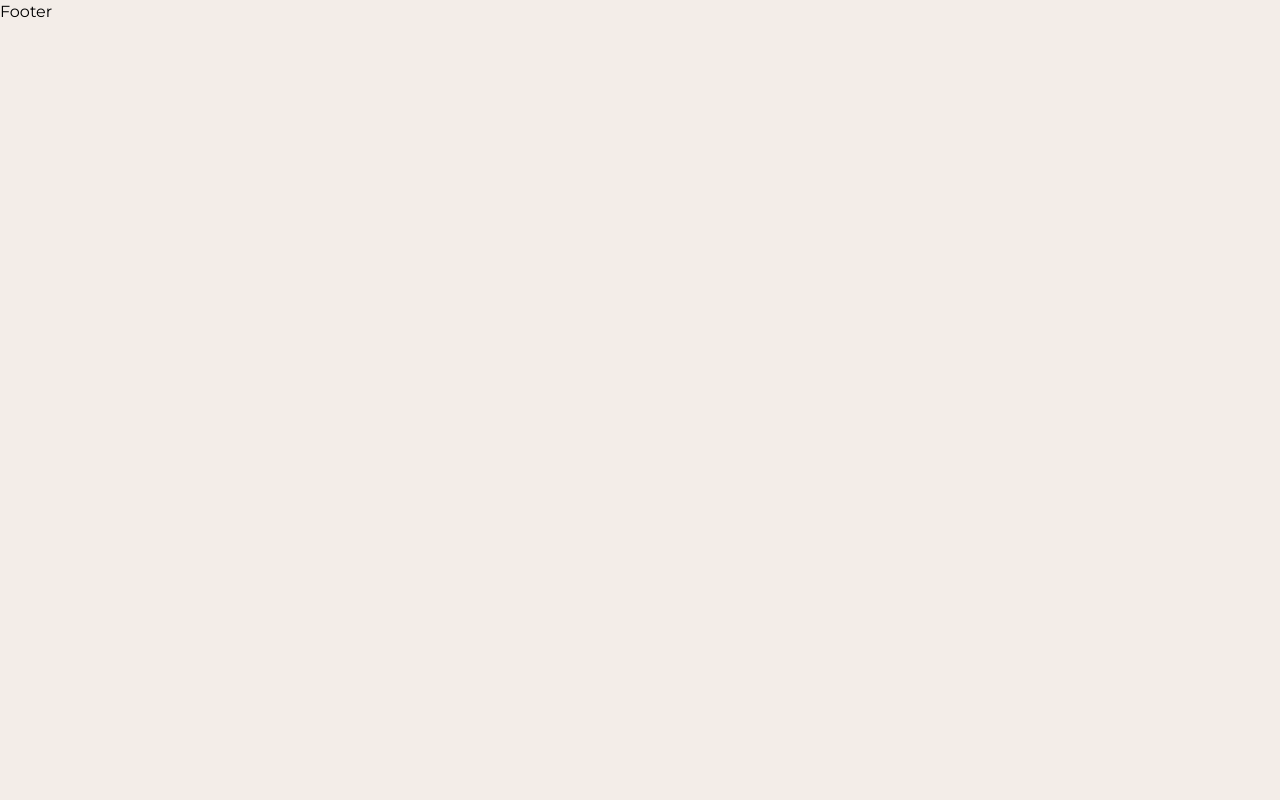
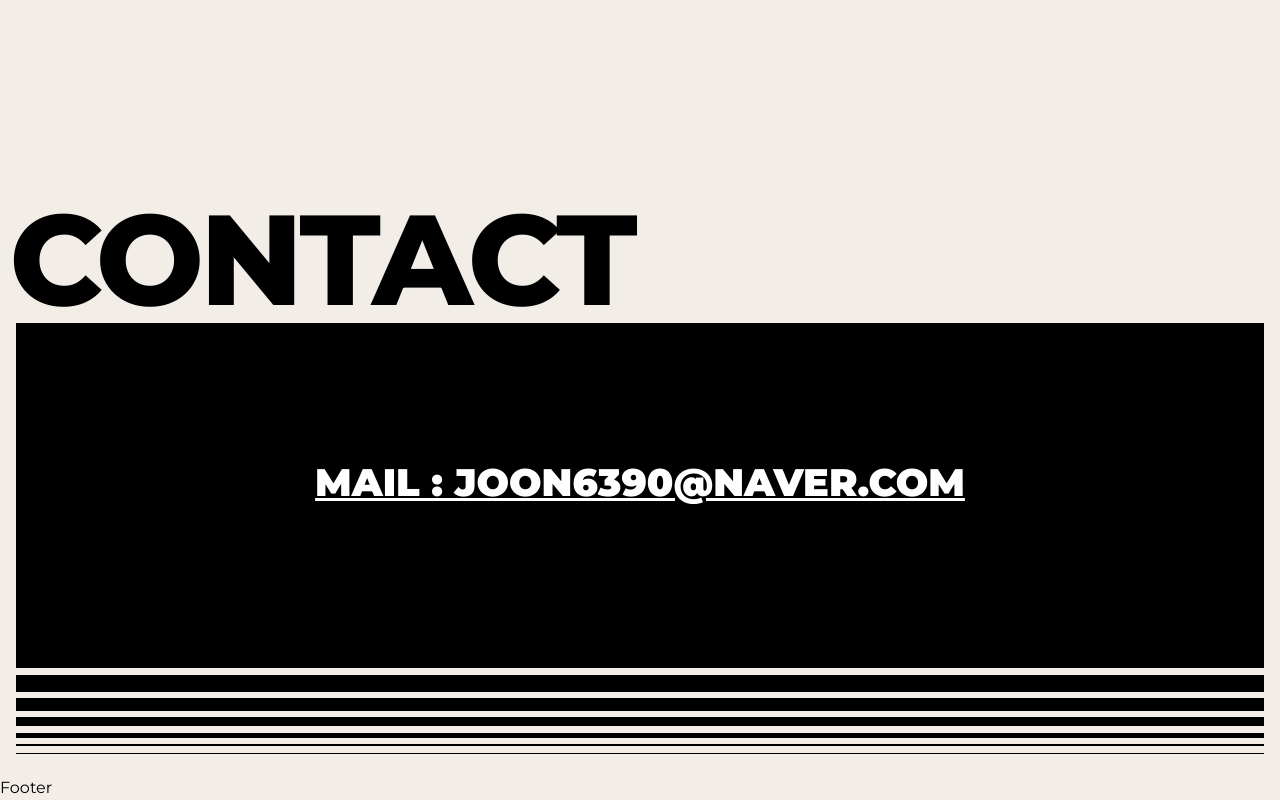
Before and after one commit to joon6390/PortFolio-Next, a Next.js app: page / in a window 1280 px wide. Shown: the part 5583-6383 px from the top of the page. Before the commit the page ends 5607 px from the top, so only its background shows below. Built offline with nearby package versions, Linux system fonts and the light colour scheme; a small style sheet from the web is missing; a web font is replaced by a local one.

Commit message:
연락처 영역 완료

```diff
--- a/src/assets/scss/section/_contact.scss
+++ b/src/assets/scss/section/_contact.scss
@@ -0,0 +1,127 @@
+#contact {
+    height: 100vh;
+}
+.contact__inner {
+    width: 100%;
+    height: 100%;
+    padding: 16px;
+    display: flex;
+    align-items: flex-start;
+    justify-content: flex-end;
+    flex-direction: column;
+
+    @media (max-width: 800px) {
+        justify-content: center;
+    }
+
+    .contact__title {
+        font-size: 10vw;
+        text-transform: uppercase;
+        line-height: 1;
+        font-weight: 800;
+        white-space: nowrap;
+        text-indent: -0.5vw;
+        letter-spacing: -0.3vw;
+
+        @media (max-width: 800px) {
+            display: none;
+        }
+    }
+    .contact__text {
+        width: 100%;
+        height: 40vh;
+        background-color: var(--black);
+        color: var(--white);
+        display: flex;
+        align-items: center;
+        justify-content: center;
+        flex-direction: column;
+        position: relative;
+
+        .text {
+            font-size: 3vw;
+            line-height: 1;
+            font-weight: 900;
+            text-transform: uppercase;
+            text-decoration: underline;
+            text-align: center;
+            position: relative;
+            z-index: 100;
+            transition: all 0.3s;
+            cursor: all-scroll;
+
+            @media (max-width: 800px) {
+                font-size: 24px;
+                padding: 0 16px;
+                word-break: break-all;
+            }
+        }
+    }
+    .contact__lines {
+        width: 100%;
+
+        .line {
+            display: block;
+            width: 100%;
+            height: 1px;
+            background-color: var(--black);
+            margin-bottom: 0.5vw;
+
+            &:nth-child(1) {
+                height: 25px;
+            }
+            &:nth-child(2) {
+                height: 17px;
+            }
+            &:nth-child(3) {
+                height: 13px;
+            }
+            &:nth-child(4) {
+                height: 9px;
+            }
+            &:nth-child(5) {
+                height: 5px;
+            }
+            &:nth-child(6) {
+                height: 2px;
+            }
+            &:nth-child(7) {
+                height: 1px;
+            }
+        }
+
+        &.top {
+            .line {
+                margin-top: 0.5vw;
+                margin-bottom: 0;
+                display: none;
+
+                @media (max-width: 800px) {
+                    display: block;
+                }
+
+                &:nth-child(1) {
+                    height: 1px;
+                }
+                &:nth-child(2) {
+                    height: 2px;
+                }
+                &:nth-child(3) {
+                    height: 5px;
+                }
+                &:nth-child(4) {
+                    height: 9px;
+                }
+                &:nth-child(5) {
+                    height: 13px;
+                }
+                &:nth-child(6) {
+                    height: 17px;
+                }
+                &:nth-child(7) {
+                    height: 25px;
+                }
+            }
+        }
+    }
+}
--- a/src/components/Contact.jsx
+++ b/src/components/Contact.jsx
@@ -1,9 +1,42 @@
-import React from 'react'
+import React from "react";
+
+import { contactText } from "@/constants";
 
 const Contact = () => {
-  return (
-    <div>Contact</div>
-  )
+    return (
+        <section id="contact">
+            <div className="contact__inner">
+                <h2 className="contact__title">Contact</h2>
+                <div className="contact__lines top" aria-hidden="true">
+                    <span className="line"></span>
+                    <span className="line"></span>
+                    <span className="line"></span>
+                    <span className="line"></span>
+                    <span className="line"></span>
+                    <span className="line"></span>
+                    <span className="line"></span>
+                </div>
+                <div className="contact__text">
+                    <div className="text">
+                        {contactText.map((contact, key) => (
+                            <div key={key}>
+                                <a href={contact.link} target="_blank">{contact.title}</a>
+                            </div>
+                        ))}
+                    </div>
+                </div>
+                <div className="contact__lines" aria-hidden="true">
+                    <span className="line"></span>
+                    <span className="line"></span>
+                    <span className="line"></span>
+                    <span className="line"></span>
+                    <span className="line"></span>
+                    <span className="line"></span>
+                    <span className="line"></span>
+                </div>
+            </div>
+        </section>
+    )
 }
 
-export default Contact
+export default Contact;
```
